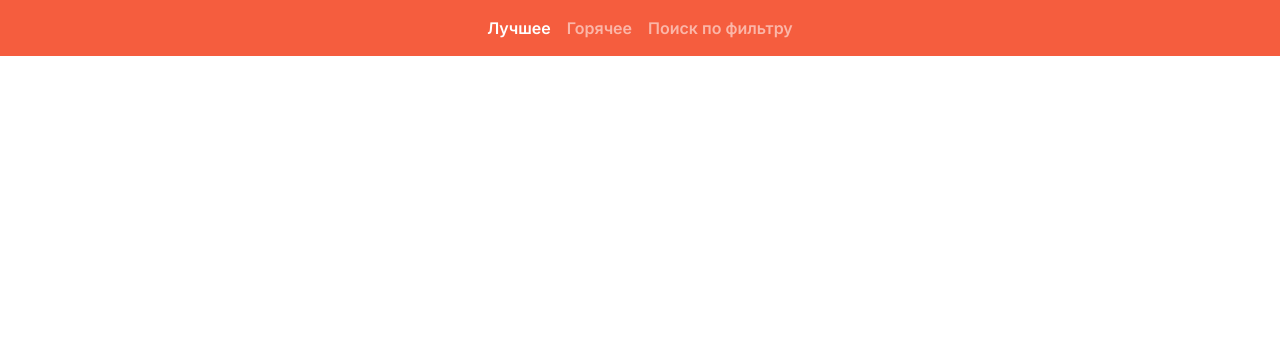
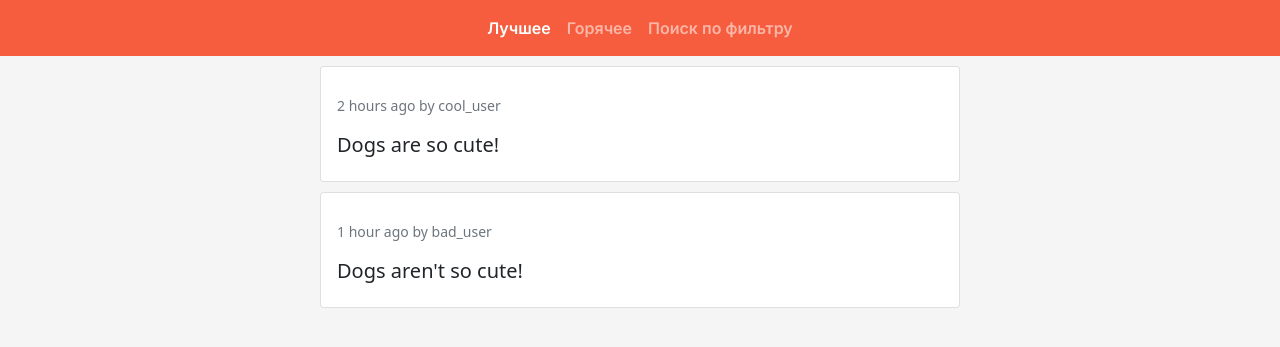
Before and after one commit to fuetser/flask_project, a Flask app: page /template in a window 1280 px wide. Shown: the top 347 px of the page. Run offline with Flask 2, Linux system fonts and the light colour scheme.

Commit message:
add posts to template

```diff
--- a/app.py
+++ b/app.py
@@ -10,4 +10,19 @@ def hello():
 
 @app.route("/template")
 def template():
-    return render_template("index.html")
+    return render_template(
+        "index.html",
+        posts=[
+        {
+            "id": 123,
+            "author": {"nickname": "cool_user", "id": 1234},
+            "title": "Dogs are so cute!",
+            "elapsed": "2 hours ago",
+        },
+        {
+            "id": 456,
+            "author": {"nickname": "bad_user", "id": 5678},
+            "title": "Dogs aren't so cute!",
+            "elapsed": "1 hour ago",
+        }
+        ])
--- a/static/css/style.css
+++ b/static/css/style.css
@@ -1,3 +1,17 @@
 .navbar-nav a {
     font-family: 'Inter', sans-serif;
 }
+
+body {
+    background-color: #f5f5f5;
+}
+
+.posts-wall {
+    margin: auto;
+    width: 50vw;
+    backgroud: #ffffff;
+}
+
+.posts-wall div {
+    margin-top: 10px;
+}
--- a/templates/index.html
+++ b/templates/index.html
@@ -25,5 +25,15 @@
             </div>
          </div>
       </nav>
+      <div class="posts-wall d-flex flex-column justify-content-center bd-highlight">
+         {% for post in posts %}
+            <div class="card" href="# {{ post.id }}">
+               <div class="card-body">
+                  <p class="card-text"><small class="text-muted">{{ post.elapsed }} by {{ post.author.nickname }}</small></p>
+                  <h5 class="card-title">{{ post.title }}</h5>
+               </div>
+            </div>
+         {% endfor %}
+      </div>
    </body>
 </html>
```
